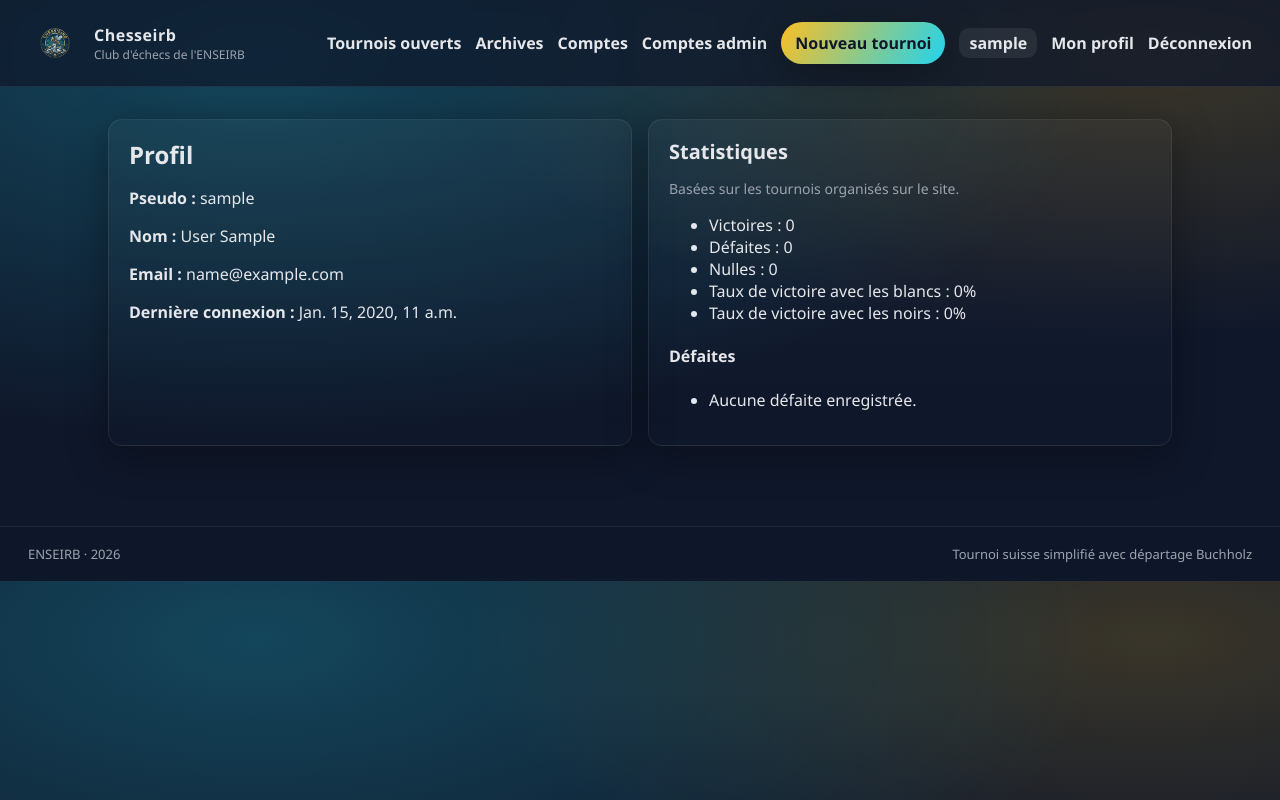
After one commit to rlamat/Chesseirb, a Django app: page /users/1/ in a window 1280 px wide. The commit adds this page. Run offline with Django 4.2, Linux system fonts and the light colour scheme; a user stored in the database is signed in; tables that the repository leaves empty hold one stand-in row (values such as "Sample post").

Commit message:
suppr creation compte + recherche compte

```diff
--- a/templates/base.html
+++ b/templates/base.html
@@ -19,6 +19,7 @@
         <nav class="nav-links">
             <a href="{% url 'tournament_list_open' %}">Tournois ouverts</a>
             <a href="{% url 'tournament_list_completed' %}">Archives</a>
+            <a href="{% url 'user_search' %}">Comptes</a>
             {% if user.is_staff %}
                 <a href="{% url 'admin_users' %}">Comptes admin</a>
                 <a class="pill" href="{% url 'tournament_create' %}">Nouveau tournoi</a>
@@ -29,7 +30,6 @@
                 <a href="{% url 'logout' %}">Déconnexion</a>
             {% else %}
                 <a href="{% url 'cas_login' %}">Connexion</a>
-                <a class="pill" href="{% url 'signup' %}">Créer un compte</a>
             {% endif %}
         </nav>
     </header>
--- a/templates/registration/login.html
+++ b/templates/registration/login.html
@@ -5,6 +5,5 @@
     <h1 class="title">Connexion</h1>
     <p>Vous allez être redirigé vers l'authentification CAS de Bordeaux INP.</p>
     <a class="btn primary" href="{% url 'cas_login' %}{% if next %}?next={{ next|urlencode }}{% endif %}">Se connecter avec CAS</a>
-    <p class="muted">Besoin d'un compte local ? <a href="{% url 'signup' %}">Créer un compte</a></p>
 </div>
 {% endblock %}
--- /dev/null
+++ b/templates/tournaments/user_detail.html
@@ -0,0 +1,33 @@
+{% extends "base.html" %}
+{% load display %}
+{% block title %}Profil {{ target_user.username }}{% endblock %}
+{% block content %}
+<div class="grid grid-2">
+    <div class="card">
+        <h1 class="title">Profil</h1>
+        <p><strong>Pseudo :</strong> {{ target_user.username }}</p>
+        <p><strong>Nom :</strong> {{ target_user.last_name }} {{ target_user.first_name }}</p>
+        <p><strong>Email :</strong> {{ target_user.email|default:"-" }}</p>
+        <p><strong>Dernière connexion :</strong> {{ target_user.last_login }}</p>
+    </div>
+    <div class="card">
+        <h2 class="title" style="font-size:20px;">Statistiques</h2>
+        <p class="muted">Basées sur les tournois organisés sur le site.</p>
+        <ul>
+            <li>Victoires : {{ stats.wins }}</li>
+            <li>Défaites : {{ stats.losses }}</li>
+            <li>Nulles : {{ stats.draws }}</li>
+            <li>Taux de victoire avec les blancs : {{ stats.white_win_rate }}%</li>
+            <li>Taux de victoire avec les noirs : {{ stats.black_win_rate }}%</li>
+        </ul>
+        <h4>Défaites</h4>
+        <ul>
+            {% for d in stats.defeats %}
+                <li>{{ d.opponent|user_with_elo }} ({{ d.color }}) - Round {{ d.round }}</li>
+            {% empty %}
+                <li>Aucune défaite enregistrée.</li>
+            {% endfor %}
+        </ul>
+    </div>
+</div>
+{% endblock %}
--- a/tournaments/urls.py
+++ b/tournaments/urls.py
@@ -24,4 +24,6 @@ urlpatterns = [
     ),
     path("staff/users/", views.admin_users, name="admin_users"),
     path("admin/users/", views.admin_users, name="admin_users_legacy"),
+    path("users/", views.user_search, name="user_search"),
+    path("users/<int:user_id>/", views.user_detail, name="user_detail"),
 ]
--- a/tournaments/views.py
+++ b/tournaments/views.py
@@ -265,15 +265,14 @@ def can_submit_result(tournament, match, user):
 def admin_users(request):
     from django.core.paginator import Paginator
 
-    users_qs = (
-        TournamentRegistration.objects.select_related("user")
-        .values_list("user_id", flat=True)
-        .distinct()
-    )
     from django.contrib.auth import get_user_model
 
     User = get_user_model()
-    users = User.objects.filter(id__in=users_qs).select_related("profile").order_by("username")
+    users = (
+        User.objects.filter(last_login__isnull=False)
+        .select_related("profile")
+        .order_by("username")
+    )
 
     paginator = Paginator(users, 20)
     page_number = request.GET.get("page")
@@ -320,6 +319,41 @@ def admin_users(request):
         },
     )
 
+@login_required
+def user_search(request):
+    from django.contrib.auth import get_user_model
+
+    User = get_user_model()
+    query = (request.GET.get("q") or "").strip()
+    users = User.objects.filter(last_login__isnull=False)
+    if query:
+        users = users.filter(
+            Q(username__icontains=query)
+            | Q(first_name__icontains=query)
+            | Q(last_name__icontains=query)
+            | Q(email__icontains=query)
+        )
+    users = users.order_by("username")
+    return render(
+        request,
+        "tournaments/user_search.html",
+        {"users": users, "query": query},
+    )
+
+
+@login_required
+def user_detail(request, user_id):
+    from django.contrib.auth import get_user_model
+
+    User = get_user_model()
+    user = get_object_or_404(User.objects.select_related("profile"), pk=user_id, last_login__isnull=False)
+    stats = user_stats(user)
+    return render(
+        request,
+        "tournaments/user_detail.html",
+        {"target_user": user, "stats": stats},
+    )
+
 
 @login_required
 def submit_result(request, pk, match_id):
```
Also changed, not shown: templates/tournaments/user_search.html (added, +32 -0 lines).
